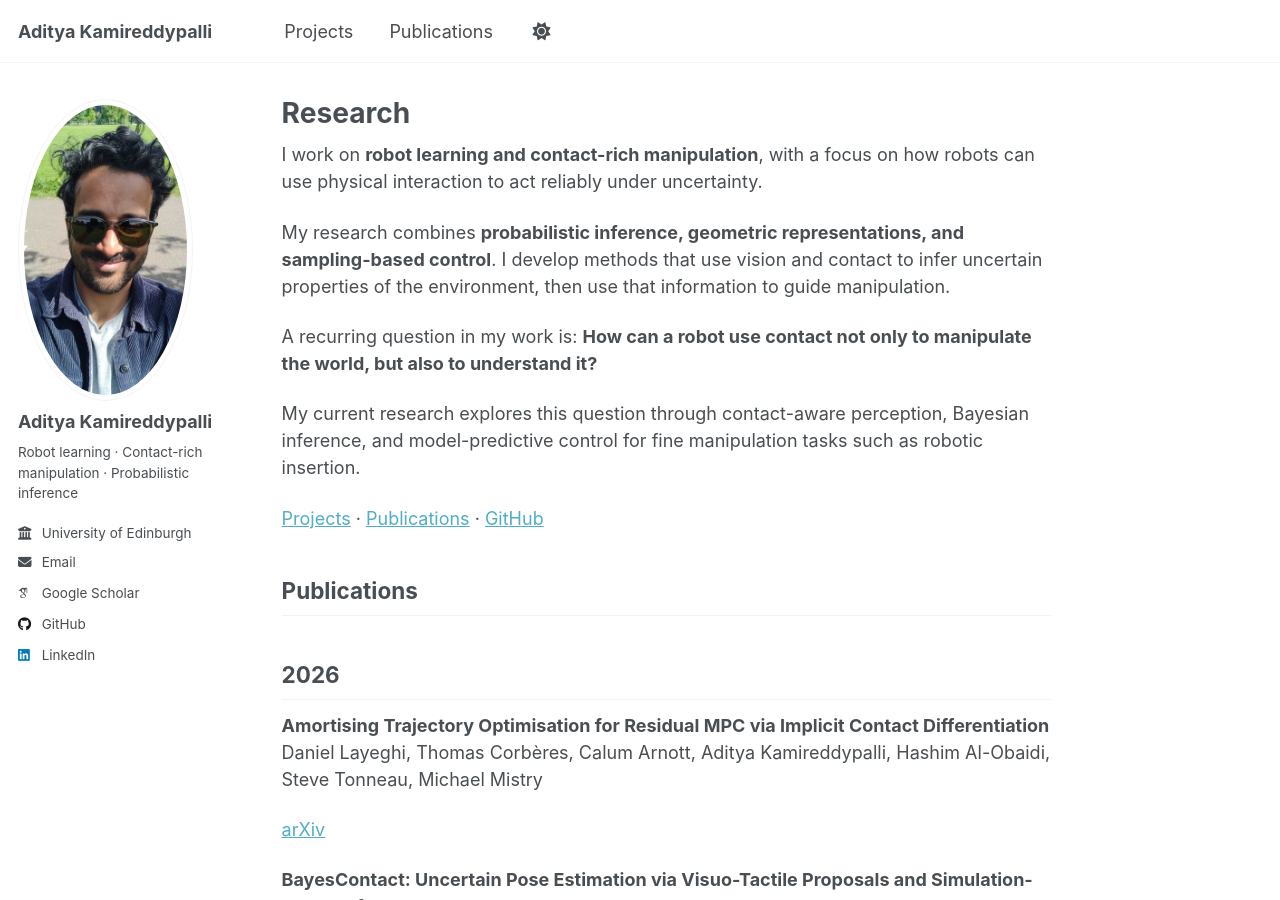
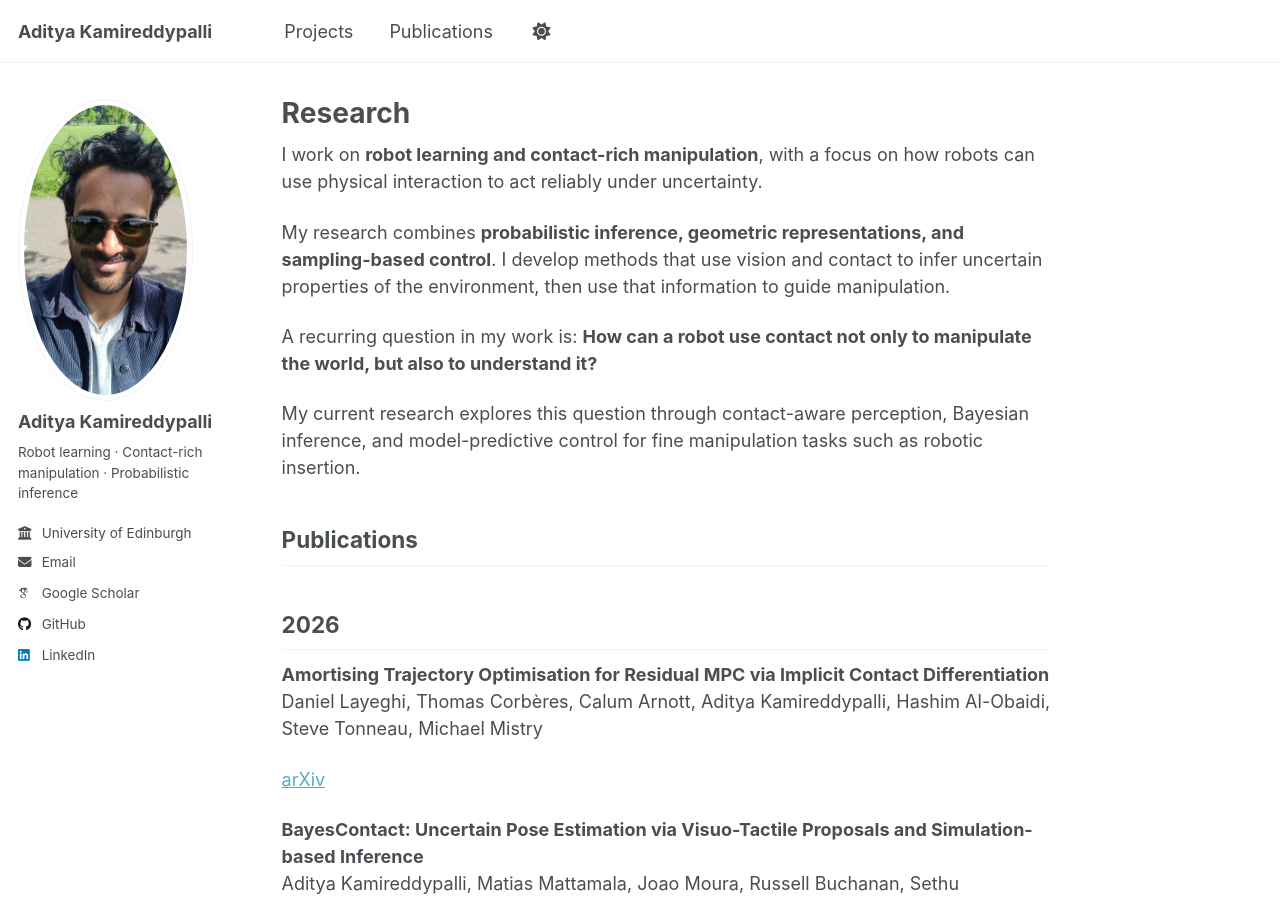
Before and after one commit to kamiradi/kamiradi.github.io, a Jekyll site: the page built from _pages/about.md, in a window 1280 px wide and 900 px high. Built offline with Jekyll 4.4.1, drawn with Linux system fonts in a browser that asks for light colours; some web fonts are replaced; a script that is not in the unit is left out.

Commit message:
Remove duplicate landing page links

```diff
--- a/_pages/about.md
+++ b/_pages/about.md
@@ -15,8 +15,6 @@ A recurring question in my work is: **How can a robot use contact not only to ma
 
 My current research explores this question through contact-aware perception, Bayesian inference, and model-predictive control for fine manipulation tasks such as robotic insertion.
 
-[Projects](/portfolio/) · [Publications](/publications/) · [GitHub](https://github.com/kamiradi)
-
 ## Publications
 
 {% include publications-list.html %}
```
